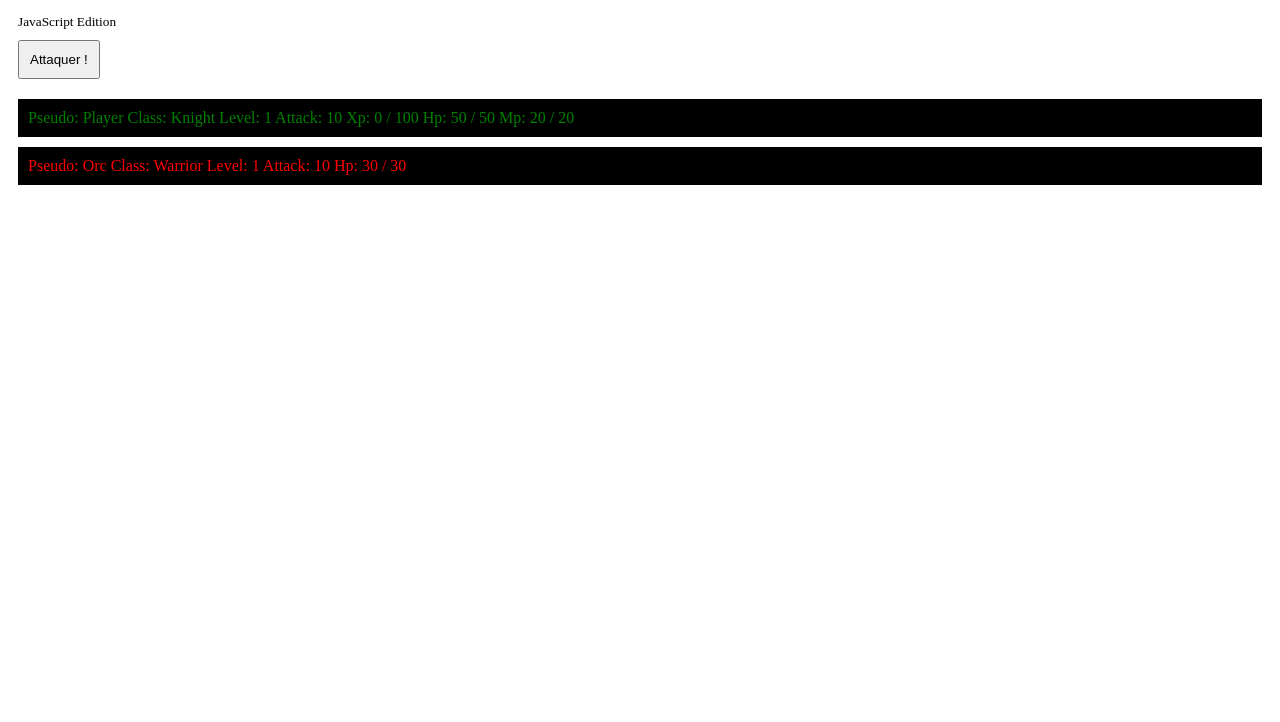
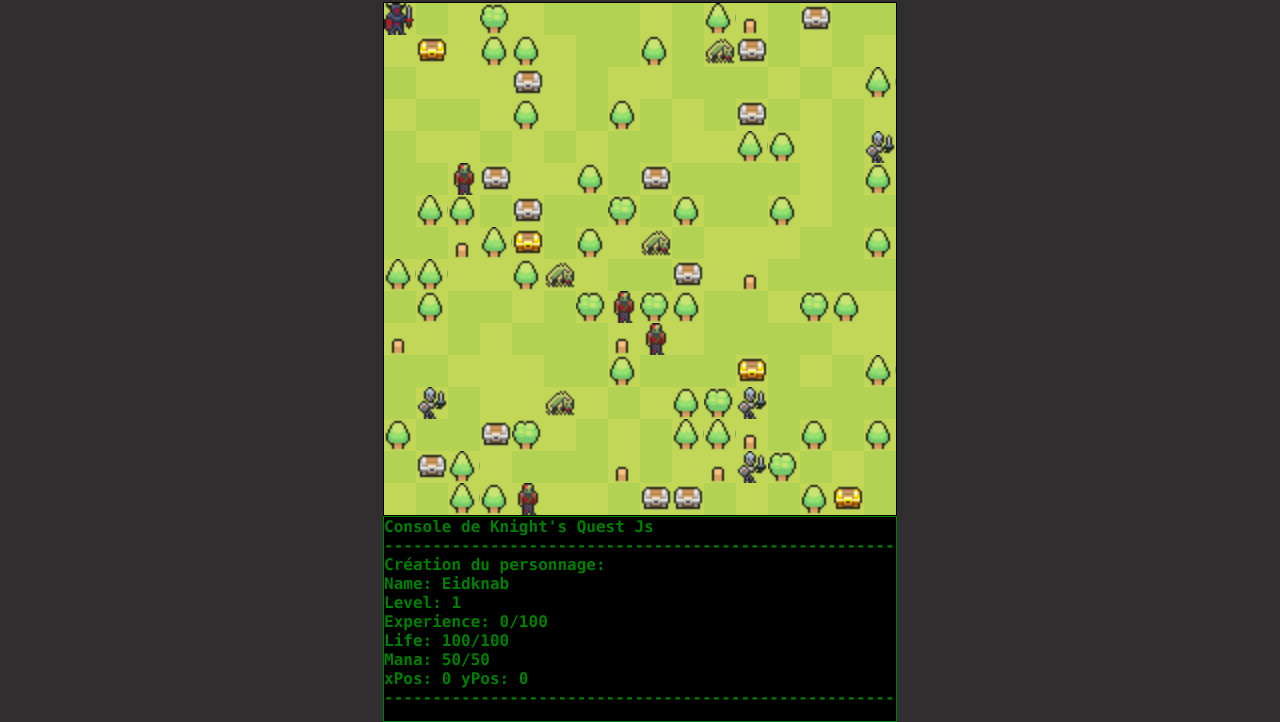
Before and after one commit to davidregaldi/Knights_Quest_JS, a plain HTML site: page index.html in a window 1280 px wide. Shown: the part 78-800 px from the top of the page. Drawn offline with Linux system fonts and the light colour scheme.

Commit message:
Add files via upload

```diff
--- a/index.html
+++ b/index.html
@@ -4,9 +4,19 @@
     <meta charset="UTF-8">
     <meta name="viewport" content="width=device-width, initial-scale=1.0">
     <link rel="stylesheet" href="style.css">
+    <script src="main.js" type="module" defer></script>
     <title>Knight's Quest JS</title>
 </head>
 <body>
-    <script src="script.js"></script>
+    <main>
+        <div class="container">
+            <h1 class="title">Knight's Quest Js</h1>
+            <canvas class="game" width="512" height="512">
+            </canvas>
+            <div class="console">
+                <p>Console de Knight's Quest Js</p>
+            </div>
+        </div>
+    </main>
 </body>
 </html>
--- /dev/null
+++ b/main.js
@@ -0,0 +1,327 @@
+const canvas = document.querySelector('.game');
+const ctx = canvas.getContext('2d');
+
+// Fonction pour ajouter du texte dans la console
+function addToConsole(message) {
+    const consoleDiv = document.querySelector('.console');
+    const newLine = document.createElement('p');
+    newLine.textContent = message;
+    consoleDiv.appendChild(newLine);
+
+    // Scrolling automatique
+    consoleDiv.scrollTop = consoleDiv.scrollHeight;
+}
+
+function clearConsole() {
+    const consoleDiv = document.querySelector('.console');
+    consoleDiv.innerHTML = ''; // Supprime tout le contenu HTML
+}
+
+const playerImage = new Image();
+const chest1Image = new Image();
+const chest2Image = new Image();
+const treeSSImage = new Image();
+const zombieImage = new Image();
+const skeletonImage = new Image();
+const wolfImage = new Image();
+
+playerImage.src = 'assets/player.png';
+chest1Image.src = 'assets/chest1.png';
+chest2Image.src = 'assets/chest2.png';
+treeSSImage.src = 'assets/tree_ss.png';
+zombieImage.src = 'assets/zombie.png';
+skeletonImage.src = 'assets/skeleton.png';
+wolfImage.src = 'assets/wolf.png';
+
+const blockSize = 32;
+
+const colors = {
+    "h": "#c2d757",  // Grass
+    "H": "#b2d254", // Grass2
+    "d": "#F8ECC9",  // Dust
+    "D": "#FCF7E9", // Dust2
+    "t0": "#c2d757", // Tree stump
+    "t1": "#c2d757", // Tree 1
+    "t2": "#c2d757", // Tree 2
+    "t3": "#c2d757", // Tree 3
+    "p": "#c2d757",  // Player
+    "e": "red", // Enemy
+    "b": "blueviolet", // Boss
+    "w": "skyblue", // Water
+    "b": "sienna", // Bridge
+    "$": "gold", // Chest1
+    "€": "silver", // Chest2
+    "~": "darkorange", // Lava
+    "Z": "red",
+    "S": "red",
+    "W": "red"
+};
+
+class Player {
+    constructor (name, level, xPos, yPos, hpMax, hp, mpMax, mp, xpMax, xp, addToConsole) {
+        this.name = name
+        this.level = level
+        this.xPos = xPos
+        this.yPos = yPos
+        this.hpMax = hpMax
+        this.hp = hp
+        this.mpMax = mpMax
+        this.mp = mp
+        this.xpMax = xpMax
+        this.xp = xp
+        this.addToConsole = addToConsole
+        addToConsole(`-----------------------------------------------------`)
+        addToConsole(`Création du personnage:`)
+        addToConsole(`Name: ${name}`)
+        addToConsole(`Level: ${level}`)
+        addToConsole(`Experience: ${xp}/${xpMax}`)
+        addToConsole(`Life: ${hp}/${hpMax}`)
+        addToConsole(`Mana: ${mp}/${mpMax}`)
+        addToConsole(`xPos: ${xPos} yPos: ${yPos}`)
+        addToConsole(`-----------------------------------------------------`)
+
+    }
+
+    draw(ctx, blockSize) {
+        ctx.drawImage(playerImage, this.xPos * blockSize, this.yPos * blockSize, blockSize, blockSize);
+
+    }
+}
+
+function mapGeneration({
+    width=32, height=32,
+    biomeType='herb', riverType='water',
+    trees0Count=0, trees1Count=0, trees2Count=0, trees3Count=0,
+    chest1Count=0, chest2Count=0,
+    zombieCount=0, skeletonCount=0, wolfCount=0
+}) {
+    let map = []
+    if (biomeType === 'herb') {
+        for (let y = 0; y < height; y++) {
+            map[y] = []
+            for (let x = 0; x < width; x++) {
+                map[y][x] = Math.random() < 0.34 ? "h" : "H"
+            }
+        }
+    }
+    else {
+        for (let y = 0; y < height; y++) {
+            map[y] = []
+            for (let x = 0; x < width; x++) {
+                map[y][x] = Math.random() < 0.34 ? "d" : "D"
+            }
+        }
+
+    }
+
+    for (let i = 0; i < trees0Count; i++) {
+        let treePlaced = false;
+        while (!treePlaced) {
+            let rdmX = Math.floor(Math.random() * width);
+            let rdmY = Math.floor(Math.random() * height);
+            if ((map[rdmX][rdmY] === "h") || (map[rdmX][rdmY] === "H") || (map[rdmX][rdmY] === "d") || (map[rdmX][rdmY] === "D")) {
+                map[rdmX][rdmY] = "t0";
+                treePlaced = true;
+            }
+        }
+    }
+
+    for (let i = 0; i < trees1Count; i++) {
+        let treePlaced = false;
+        while (!treePlaced) {
+            let rdmX = Math.floor(Math.random() * width);
+            let rdmY = Math.floor(Math.random() * height);
+            if ((map[rdmX][rdmY] === "h") || (map[rdmX][rdmY] === "H") || (map[rdmX][rdmY] === "d") || (map[rdmX][rdmY] === "D")) {
+                map[rdmX][rdmY] = "t1";
+                treePlaced = true;
+            }
+        }
+    }
+
+    for (let i = 0; i < trees2Count; i++) {
+        let treePlaced = false;
+        while (!treePlaced) {
+            let rdmX = Math.floor(Math.random() * width);
+            let rdmY = Math.floor(Math.random() * height);
+            if ((map[rdmX][rdmY] === "h") || (map[rdmX][rdmY] === "H") || (map[rdmX][rdmY] === "d") || (map[rdmX][rdmY] === "D")) {
+                map[rdmX][rdmY] = "t2";
+                treePlaced = true;
+            }
+        }
+    }
+
+    for (let i = 0; i < trees3Count; i++) {
+        let treePlaced = false;
+        while (!treePlaced) {
+            let rdmX = Math.floor(Math.random() * width);
+            let rdmY = Math.floor(Math.random() * height);
+            if ((map[rdmX][rdmY] === "h") || (map[rdmX][rdmY] === "H") || (map[rdmX][rdmY] === "d") || (map[rdmX][rdmY] === "D")) {
+                map[rdmX][rdmY] = "t3";
+                treePlaced = true;
+            }
+        }
+    }
+
+    for (let i = 0; i < chest1Count; i++) {
+        let chest1Placed = false;
+        while (!chest1Placed) {
+            let rdmX = Math.floor(Math.random() * width);
+            let rdmY = Math.floor(Math.random() * height);
+            if ((map[rdmX][rdmY] === "h") || (map[rdmX][rdmY] === "H") || (map[rdmX][rdmY] === "d") || (map[rdmX][rdmY] === "D")) {
+                map[rdmX][rdmY] = "$";
+                chest1Placed = true;
+            }
+        }
+    }
+
+    for (let i = 0; i < chest2Count; i++) {
+        let chest2Placed = false;
+        while (!chest2Placed) {
+            let rdmX = Math.floor(Math.random() * width);
+            let rdmY = Math.floor(Math.random() * height);
+            if ((map[rdmX][rdmY] === "h") || (map[rdmX][rdmY] === "H") || (map[rdmX][rdmY] === "d") || (map[rdmX][rdmY] === "D")) {
+                map[rdmX][rdmY] = "€";
+                chest2Placed = true;
+            }
+        }
+    }
+
+    for (let i = 0; i < zombieCount; i++) {
+        let zombiePlaced = false;
+        while (!zombiePlaced) {
+            let rdmX = Math.floor(Math.random() * width);
+            let rdmY = Math.floor(Math.random() * height);
+            if ((map[rdmX][rdmY] === "h") || (map[rdmX][rdmY] === "H") || (map[rdmX][rdmY] === "d") || (map[rdmX][rdmY] === "D")) {
+                map[rdmX][rdmY] = "Z";
+                zombiePlaced = true;
+            }
+        }
+    }
+
+    for (let i = 0; i < skeletonCount; i++) {
+        let skeletonPlaced = false;
+        while (!skeletonPlaced) {
+            let rdmX = Math.floor(Math.random() * width);
+            let rdmY = Math.floor(Math.random() * height);
+            if ((map[rdmX][rdmY] === "h") || (map[rdmX][rdmY] === "H") || (map[rdmX][rdmY] === "d") || (map[rdmX][rdmY] === "D")) {
+                map[rdmX][rdmY] = "S";
+                skeletonPlaced = true;
+            }
+        }
+    }
+    for (let i = 0; i < wolfCount; i++) {
+        let wolfPlaced = false;
+        while (!wolfPlaced) {
+            let rdmX = Math.floor(Math.random() * width);
+            let rdmY = Math.floor(Math.random() * height);
+            if ((map[rdmX][rdmY] === "h") || (map[rdmX][rdmY] === "H") || (map[rdmX][rdmY] === "d") || (map[rdmX][rdmY] === "D")) {
+                map[rdmX][rdmY] = "W";
+                wolfPlaced = true;
+            }
+        }
+    }
+
+
+    map[0][0] = "p"
+    return {map, biomeType}
+}
+
+const { map, biomeType } = mapGeneration({
+    width: 16, height: 16,
+    biomeType: 'herb', // herb, dust
+    riverType: '', // water, lava, ''
+    trees0Count: 8, trees1Count: 24, trees2Count: 12, trees3Count: 8,  // 0: stump 1,2,3: trees type
+    chest1Count: 4, chest2Count: 12, // 1: big chest 2: small chest
+    zombieCount: 4, skeletonCount: 4, wolfCount: 4
+})
+
+const player = new Player('Eidknab', 1, 0, 0, 100, 100, 50, 50, 100, 0, addToConsole);
+
+
+function drawMap() {
+    let bgColor = '';
+    if (biomeType === 'herb') {bgColor = colors['h']}
+    else if (biomeType === 'dust') {bgColor = colors['d']}
+    for (let row = 0; row < map.length; row++) {
+        for (let col = 0; col < map[row].length; col++) {
+            const tile = map[row][col];
+
+            // Dessiner le joueur (image)
+            if ((tile === "h") || (tile === "H") || (tile === "d") || (tile === "D")) {
+                ctx.fillStyle = colors[tile]
+                ctx.fillRect(col * blockSize, row * blockSize, blockSize, blockSize);
+            }
+            else if ((tile === "t0") || tile === "t1" || tile === "t2" || tile === "t3") {
+                let xvalue = 0
+                if (tile === "t0") {
+                    xvalue = 0
+                } else if (tile === "t1") {
+                    xvalue = 1
+                } else if (tile === "t2") {
+                    xvalue = 2
+                } else if (tile === "t3") {
+                    xvalue = 3
+                }
+                ctx.fillStyle = bgColor
+                ctx.fillRect(col * blockSize, row * blockSize, blockSize, blockSize);
+                ctx.drawImage(
+                    treeSSImage,
+                    xvalue * 16, 0 * 16, // Coordonnées du deuxième arbre dans la sprite sheet
+                    16, 16,         // Taille du sprite (arbre)
+                    col * blockSize, row * blockSize,  // Position sur le canevas
+                    blockSize, blockSize          // Taille sur le canevas
+                );
+            }
+            else if (tile === "$") {
+                ctx.fillStyle = bgColor
+                ctx.fillRect(col * blockSize, row * blockSize, blockSize, blockSize);
+                ctx.drawImage(chest1Image, col * blockSize, row * blockSize, blockSize, blockSize)}
+            else if (tile === "€") {
+                ctx.fillStyle = bgColor
+                ctx.fillRect(col * blockSize, row * blockSize, blockSize, blockSize);
+                ctx.drawImage(chest2Image, col * blockSize, row * blockSize, blockSize, blockSize)}
+            else if (tile === "Z") {
+                ctx.fillStyle = bgColor
+                ctx.fillRect(col * blockSize, row * blockSize, blockSize, blockSize);
+                ctx.drawImage(zombieImage, col * blockSize, row * blockSize, blockSize, blockSize)}
+            else if (tile === "S") {
+                ctx.fillStyle = bgColor
+                ctx.fillRect(col * blockSize, row * blockSize, blockSize, blockSize);
+                ctx.drawImage(skeletonImage, col * blockSize, row * blockSize, blockSize, blockSize)}
+            else if (tile === "W") {
+                ctx.fillStyle = bgColor
+                ctx.fillRect(col * blockSize, row * blockSize, blockSize, blockSize);
+                ctx.drawImage(wolfImage, col * blockSize, row * blockSize, blockSize, blockSize)}
+            // else if (tile === "p") {
+            //     ctx.fillStyle = bgColor
+            //     ctx.fillRect(col * blockSize, row * blockSize, blockSize, blockSize);
+            //     ctx.drawImage(playerImage, col * blockSize, row * blockSize, blockSize, blockSize);
+            // }
+            else {
+                // Dessiner les autres éléments comme des carrés colorés
+                ctx.fillStyle = colors[tile]
+                ctx.fillRect(col * blockSize, row * blockSize, blockSize, blockSize);
+            }
+        }
+    }
+}
+
+let imagesLoaded = 0;
+const totalImages = 7; // Nombre d'images à charger
+
+function checkImagesLoaded() {
+    imagesLoaded++;
+    if (imagesLoaded === totalImages) {
+        drawMap(); // Une fois toutes les images chargées, on dessine la carte
+        player.draw(ctx, blockSize)
+    }
+}
+
+// Ajout des événements `onload` pour chaque image
+playerImage.onload = checkImagesLoaded;
+chest1Image.onload = checkImagesLoaded;
+chest2Image.onload = checkImagesLoaded;
+treeSSImage.onload = checkImagesLoaded;
+zombieImage.onload = checkImagesLoaded;
+skeletonImage.onload = checkImagesLoaded;
+wolfImage.onload = checkImagesLoaded;
--- a/style.css
+++ b/style.css
@@ -0,0 +1,42 @@
+body {
+    background-color: rgb(48, 46, 46);
+    margin: 0px;
+}
+
+body main div.container {
+    display: flex;
+    flex-direction: column;
+    justify-content: center;
+    align-items: center;
+    width: 100vw;
+    height: 100vh;
+    padding: 0;
+}
+
+h1.title {
+    color:gainsboro;
+}
+
+canvas.game {
+    width: 512px;
+    height: 512px;
+    padding: 0;
+    border: 1px solid black;
+
+}
+
+div.console {
+    width: 512px;
+    height: 256px;
+    background-color: rgba(0, 0, 0, 1);
+    border: 1px solid green;
+    color: green;
+    font-family: Consolas, "Courier New", monospace;
+    font-weight: bold;
+    overflow-y: auto; /* Permet de scroller si le texte dépasse */
+
+}
+
+div.console p {
+    margin: 0;
+}
```
Also changed, not shown: assets/boss.png (added), assets/bridge.png (added), assets/chest1.png (added), assets/chest2.png (added), assets/corner1.png (added), assets/corner2.png (added), assets/corner3.png (added), assets/corner4.png (added), assets/hwall.png (added), assets/merchant.png (added), assets/player.png (added), assets/skeleton.png (added), assets/skeleton_mage.png (added), assets/tree_ss.png (added), 3 more files.
